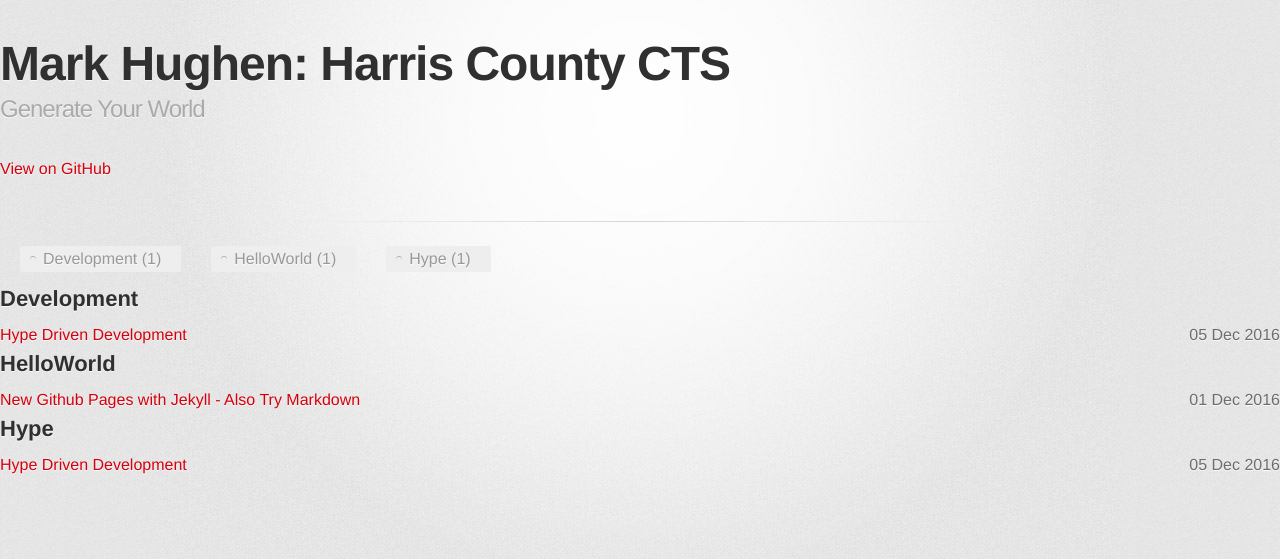
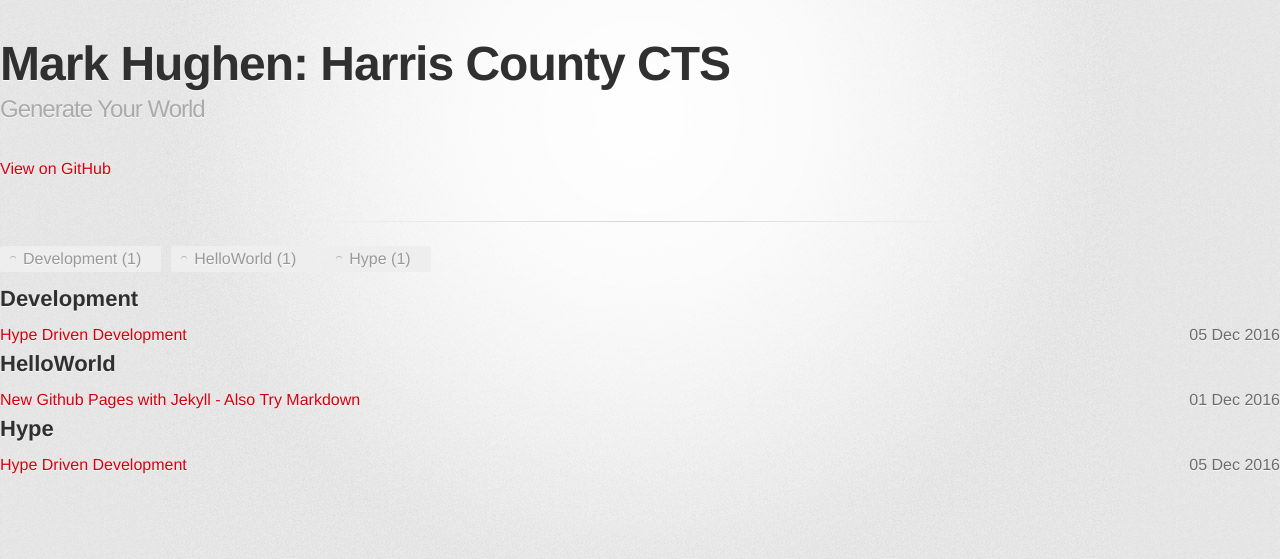
Before and after one commit to MarkHughen/MarkHughen.github.io, a Jekyll site: the page built from tags.md, in a window 1280 px wide. Shown: the top 559 px of the page. Built offline with Jekyll 4.4.1, drawn with Linux system fonts in a browser that asks for light colours; some web fonts are replaced.

Commit message:
Update stylesheet.css

```diff
--- a/stylesheets/stylesheet.css
+++ b/stylesheets/stylesheet.css
@@ -292,18 +292,6 @@
   border-left: 10px solid #e9e9e9;
 }
 
-ul li {
-  list-style-position: inside;
-  list-style: disc;
-  padding-left: 20px;
-}
-
-ol li {
-  list-style-position: inside;
-  list-style: decimal;
-  padding-left: 3px;
-}
-
 dl dt {
   color: #303030;
 }
```
